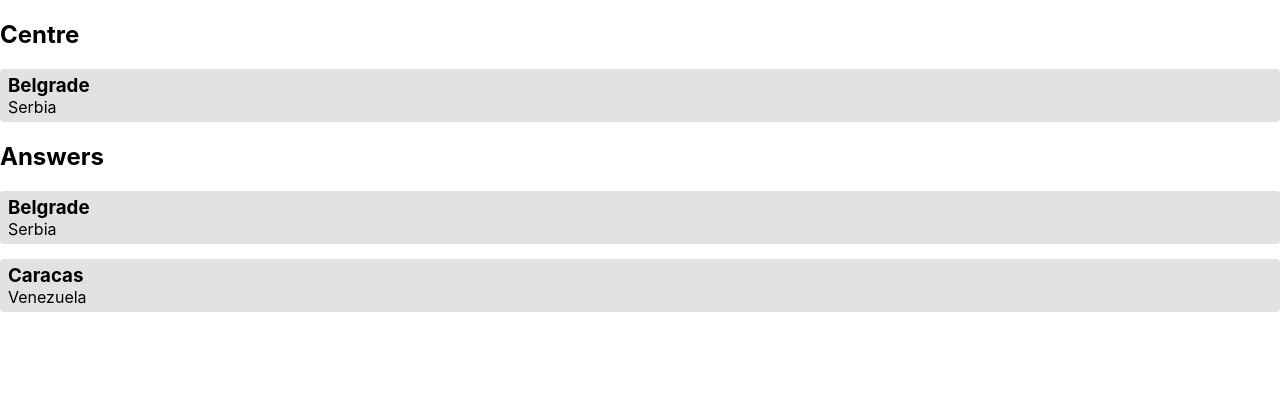
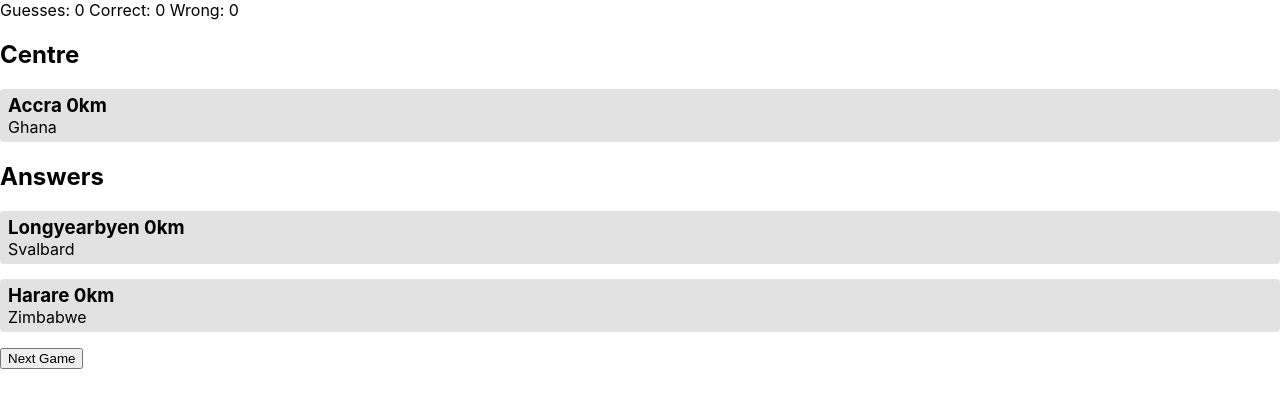
Before and after one commit to JohnAkerman/country-distance, a React (Create React App) app: page / in a window 1280 px wide. Shown: the top 408 px of the page. Built offline with nearby package versions, Linux system fonts and the light colour scheme.

Commit message:
Ability to continue through multiple rounds

```diff
--- a/src/App.js
+++ b/src/App.js
@@ -4,16 +4,83 @@ import './App.css';
 import { distanceBetween, randomBetween } from './lib/helpers'
 
 import Capital from './components/Capital/Capital'
-
 import capitals from './lib/capitalData.json'
 
 class App extends Component {
+    constructor() {
+        super()
 
-    state =  {
-        start: this.getRandomCapital(),
-        answerA: this.getRandomCapital(),
-        answerB: this.getRandomCapital(),
-        correct: null
+        this.state =  {
+            correct: null,
+            correctAnswers: 0,
+            wrongAnswers: 0,
+            totalAnswers: 0,
+            start: {
+                location: this.getRandomCapital(),
+                data: {
+                    selected: false,
+                    correct: null,
+                    distance: 0
+                }
+            },
+            answerA: {
+                location: this.getRandomCapital(),
+                data: {
+                    selected: false,
+                    correct: null,
+                    distance: 0
+                }
+            },
+            answerB: {
+                location: this.getRandomCapital(),
+                data: {
+                    selected: false,
+                    correct: null,
+                    distance: 0
+                }
+            }
+        }
+    }
+
+    componentWillMount() {
+        this.startGame()
+    }
+
+    startGame() {
+        this.nextGame()
+    }
+
+    nextGame = () => {
+        // Get new center location, and two random answers
+        this.setState({
+            start: {
+                location: this.getRandomCapital(),
+                data: {
+                    selected: false,
+                    correct: null,
+                    distance: 0
+                },
+                classes: 'capital'
+            },
+            answerA: {
+                location: this.getRandomCapital(),
+                data: {
+                    selected: false,
+                    correct: null,
+                    distance: 0
+                },
+                classes: 'capital'
+            },
+            answerB: {
+                location: this.getRandomCapital(),
+                data: {
+                    selected: false,
+                    correct: null,
+                    distance: 0
+                },
+                classes: 'capital'
+            }
+        })
     }
 
     getRandomCapital() {
@@ -32,41 +99,50 @@ class App extends Component {
     checkAnswer(guess) {
 
         // Check real answer
-        let distA = distanceBetween(this.state.start, this.state.answerA)
-        let distB = distanceBetween(this.state.start, this.state.answerB)
+        let realAnswer = null
+        let distA = distanceBetween(this.state.start.location, this.state.answerA.location)
+        let distB = distanceBetween(this.state.start.location, this.state.answerB.location)
 
-        let realAnswer = null
-
-        if (distA > distB) realAnswer = this.state.answerA
+        if (distA < distB) realAnswer = this.state.answerA
         else realAnswer = this.state.answerB
 
-        console.log('Answer', realAnswer)
-        console.log('Guess', guess.props.country)
+        let guessDist = distanceBetween(realAnswer.location, guess.state.location)
+        console.log('Answer', realAnswer.location)
+        console.log('Guess', guess.state.location)
 
-        if (realAnswer === guess.props.country) {
-            // Correct
-            console.log('Correct')
-            this.setState({ correct: true});
-            guess.state.correct = true
+        if (realAnswer.location === guess.state.location) { // Correct
+            let guessData = guess.state.data;
+            guessData.correct = true
+            guessData.distance =guessDist
+            guess.setState({ data: guessData})
+
+            this.setState({
+                correct: true,
+                totalAnswers: this.state.totalAnswers + 1,
+                correctAnswers: this.state.correctAnswers + 1
+            })
         } else {
-            console.log('Wrong!')
-            this.setState({ correct: false});
-            guess.state.correct = false
+            let guessData = guess.state.data;
+            guessData.correct = false
+            guessData.distance = guessDist
+            guess.setState({ data: guessData})
+
+            this.setState({ correct: false, totalAnswers: this.state.totalAnswers + 1, wrongAnswers: this.state.wrongAnswers + 1})
         }
-
-        // Show result to user
     }
 
   render() {
     return (
         <div className="container">
+            <div>Guesses: {this.state.totalAnswers} Correct: {this.state.correctAnswers} Wrong: {this.state.wrongAnswers}</div>
             <h2>Centre</h2>
-            <Capital country={this.state.start} type="question" />
+            <Capital location={this.state.start.location} data={this.state.start.data} type="question" />
 
             <h2>Answers</h2>
-            <Capital country={this.state.answerA} returnGuessToApp={value => this.updateAppState(value) } type="answer" />
-            <Capital country={this.state.answerB} returnGuessToApp={value => this.updateAppState(value) } type="answer" />
+            <Capital location={this.state.answerA.location} data={this.state.start.data} returnGuessToApp={value => this.updateAppState(value) } type="answer" />
+            <Capital location={this.state.answerB.location} data={this.state.start.data} returnGuessToApp={value => this.updateAppState(value) } type="answer" />
 
+            <button type="button" onClick={this.nextGame}>Next Game</button>
         </div>
     );
   }
--- a/src/components/Capital/Capital.js
+++ b/src/components/Capital/Capital.js
@@ -2,36 +2,85 @@ import React, { Component } from 'react'
 import './Capital.css'
 
 class Capital extends Component {
-    constructor({props, returnGuessToApp }) {
+    constructor(props) {
         super(props)
-
         this.state = {
-            selected: false,
-            correct: null
+            data: {
+                selected: false,
+                correct: null,
+                distance: 0
+            },
+            location: props.location,
+            classes: 'capital'
         }
 
-        this.returnGuessToApp = returnGuessToApp
+        this.returnGuessToApp = props.returnGuessToApp
     }
 
+    componentWillMount() {
+        // this.setState({
+        //     location: this.props.location
+        // })
+        console.log('A')
+    }
+
+    componentDidMount() {
+        // this.setState({
+        //     location: this.props.location
+        // })
+
+        console.log('B')
+    }
+
+    componentWillUpdate() {
+        console.log('C')
+        // this.state.classes = this.getAnswerStatus()
+        // this.setState({classes: this.getAnswerStatus()})
+    }
+
+    componentDidUpdate() {
+
+    }
+
+    componentWillReceiveProps(nextProps) {
+        // You don't have to do this check first, but it can help prevent an unneeded render
+        if (nextProps.location !== this.state.location) {
+            this.setState({ location: nextProps.location });
+        }
+
+        this.setState({
+            classes: this.getAnswerStatus()
+        })
+    }
+
+
     onClick = () => {
-        this.setState({
-            selected: !this.state.selected
-        })
+        if (this.props.type === 'answer') {
+            let oldData = this.state.data;
+            oldData.selected = !oldData.selected
+            this.setState({
+                data: oldData,
+            })
 
-        this.returnGuessToApp(this)
+            this.returnGuessToApp(this)
+
+            this.setState({
+                classes: this.getAnswerStatus()
+            })
+        }
     }
 
     getAnswerStatus() {
         let className = 'capital'
 
-        if (this.state.correct === false) {
+        if (this.state.data.correct === false) {
             className += ' is-wrong'
         }
-        else if (this.state.correct === true) {
+        else if (this.state.data.correct === true) {
             className += ' is-correct'
         }
 
-        if (this.state.selected) {
+        if (this.state.data.selected) {
             className += ' is-selected'
         }
 
@@ -40,9 +89,11 @@ class Capital extends Component {
 
     render() {
         return (
-            <div className={this.getAnswerStatus()} onClick={this.onClick}>
-                <h3 className="capital__title">{this.props.country.capital}</h3>
-                <span className="capital__country">{this.props.country.countryName}</span>
+            <div className={this.state.classes} onClick={this.onClick}>
+                <h3 className="capital__title">{this.props.location.capital}
+                {' ' + this.state.data.distance + 'km'}
+                </h3>
+                <span className="capital__country">{this.props.location.countryName}</span>
             </div>
         )
     }
```
